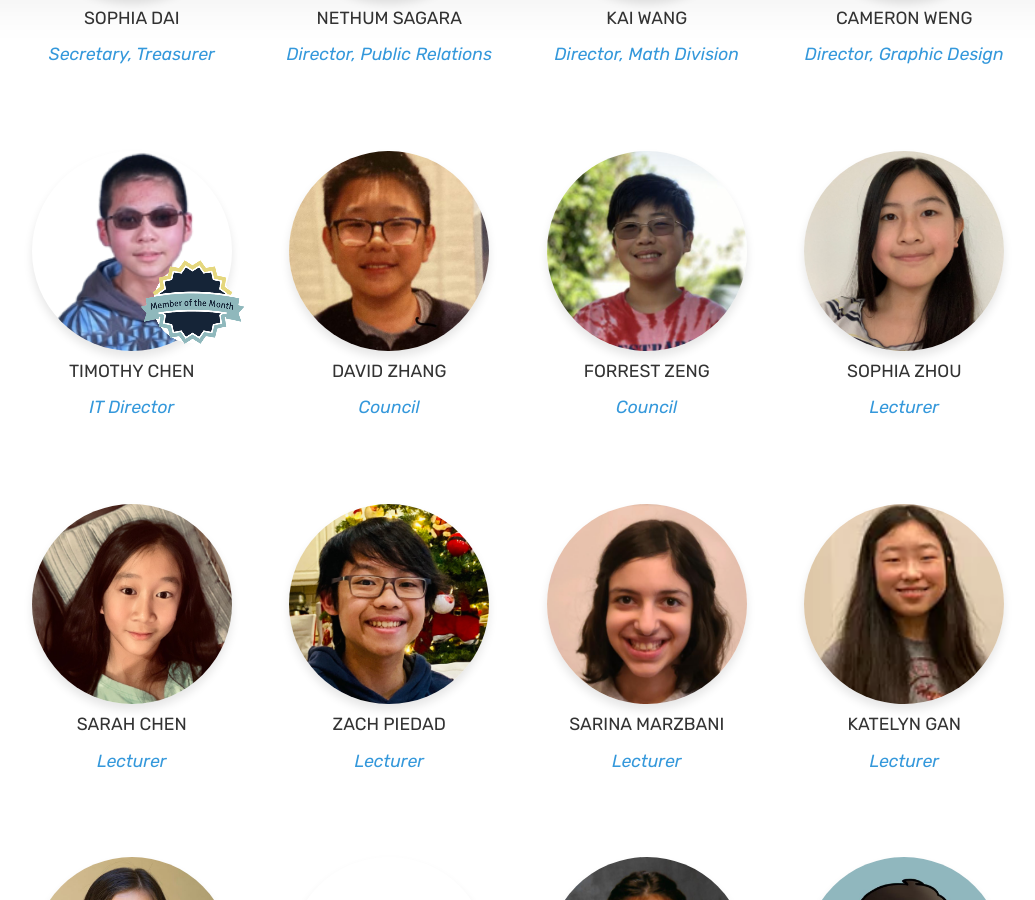
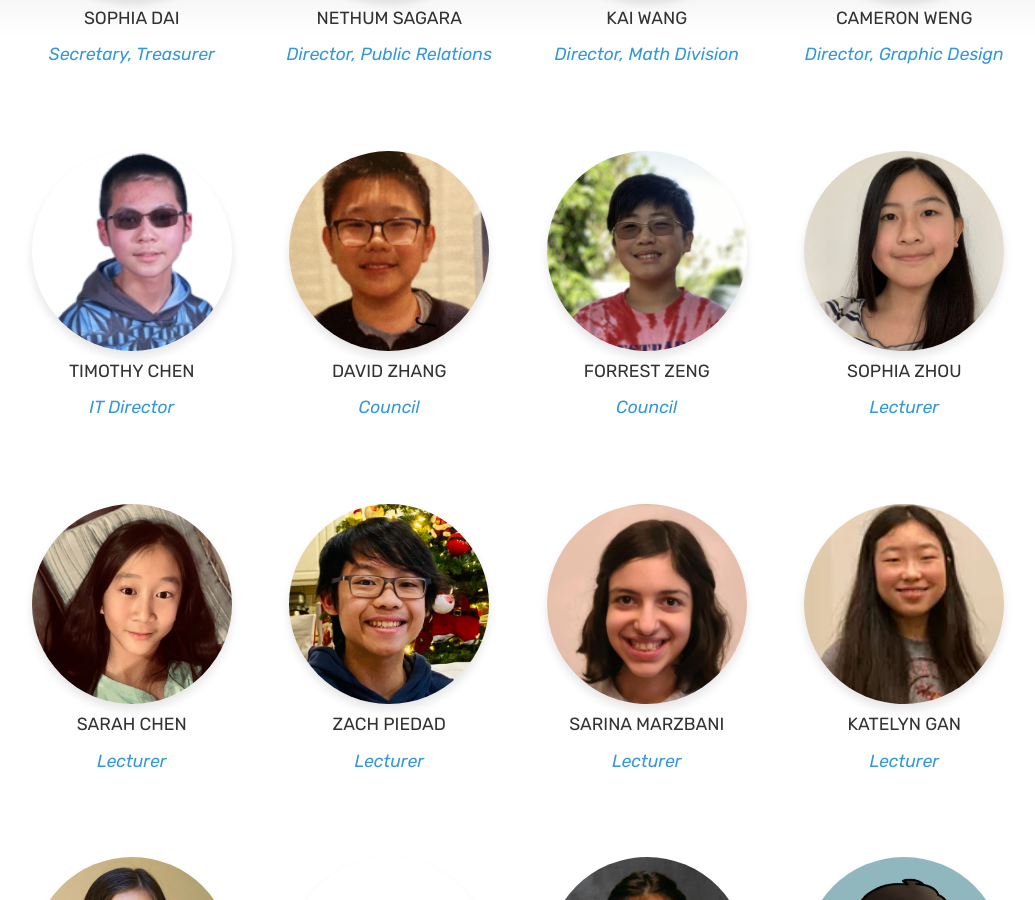
Before and after one commit to irvinecodingclub/irvinecodingclub.github.io, a Jekyll site: the page built from about.md, in a window 1280 px wide and 900 px high, scrolled down 869 px. Shown: the whole window, without its empty margins (122-1157 px from the left). Built offline with Jekyll 4.4.1, drawn with Linux system fonts in a browser that asks for light colours.

Commit message:
Update about.md

```diff
--- a/about.md
+++ b/about.md
@@ -68,7 +68,6 @@
               <img src="{{ site.baseurl }}/assets/images/timothyc.png" alt="Person">
               <div class="p-name">Timothy Chen</div>
               <div class="p-des">IT Director</div>
-              <div style="position:absolute;display:inline;margin-top:-180px"><img style="width:initial;height:initial;box-shadow:initial" src="assets/images/motm-badge.png"></div>
             </div>
 
             <div class="pe">
@@ -123,6 +122,8 @@
               <img src="{{ site.baseurl }}/assets/images/scottc.png" alt="Person">
               <div class="p-name">Scott Chiang</div>
               <div class="p-des">Teaching Assistant</div>
+              <div style="position:absolute;display:inline;margin-top:-180px"><img style="width:initial;height:initial;box-shadow:initial" src="assets/images/motm-badge.png"></div>
+
             </div>
 
             <div class="pe">
```
